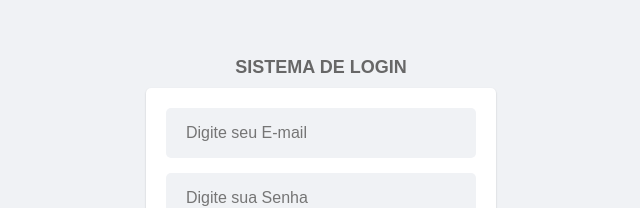
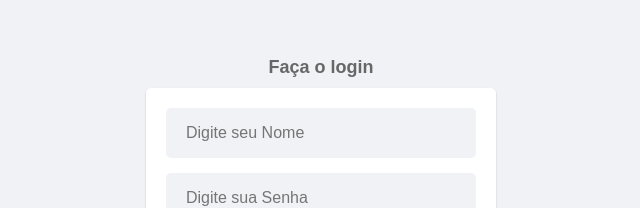
Before and after one commit to wellingtonpereira12/sitepesquisakafra, a React (Create React App) app: page / in a window 1280 px wide. Shown: the part 210-418 px from the top of the page, without its empty margins (319-959 px from the left). Built offline with nearby package versions, Linux system fonts and the light colour scheme.

Commit message:
nomes no campo

```diff
--- a/src/pages/Signin/index.js
+++ b/src/pages/Signin/index.js
@@ -31,11 +31,11 @@ const Signin = () => {
 
   return (
     <C.Container>
-      <C.Label>SISTEMA DE LOGIN</C.Label>
+      <C.Label>Faça o login</C.Label>
       <C.Content>
         <Input
           type="email"
-          placeholder="Digite seu E-mail"
+          placeholder="Digite seu Nome"
           value={email}
           onChange={(e) => [setEmail(e.target.value), setError("")]}
         />
```
